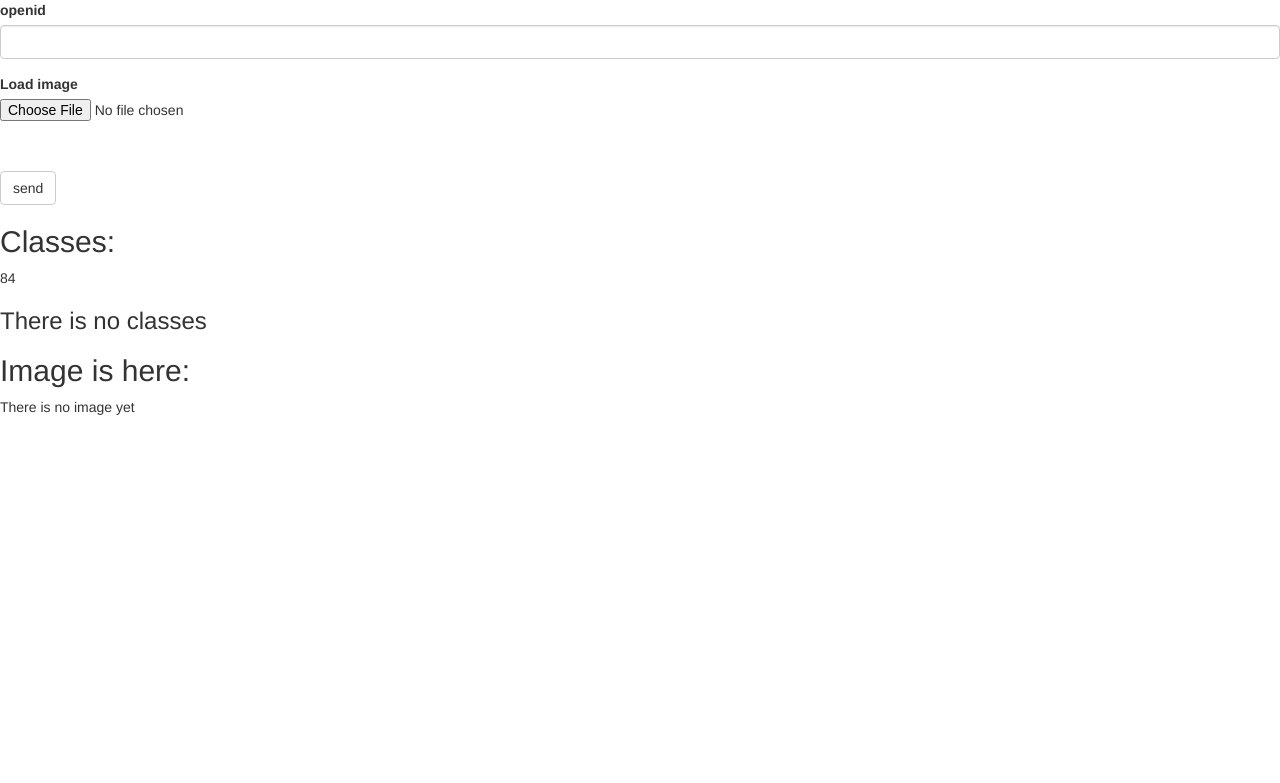
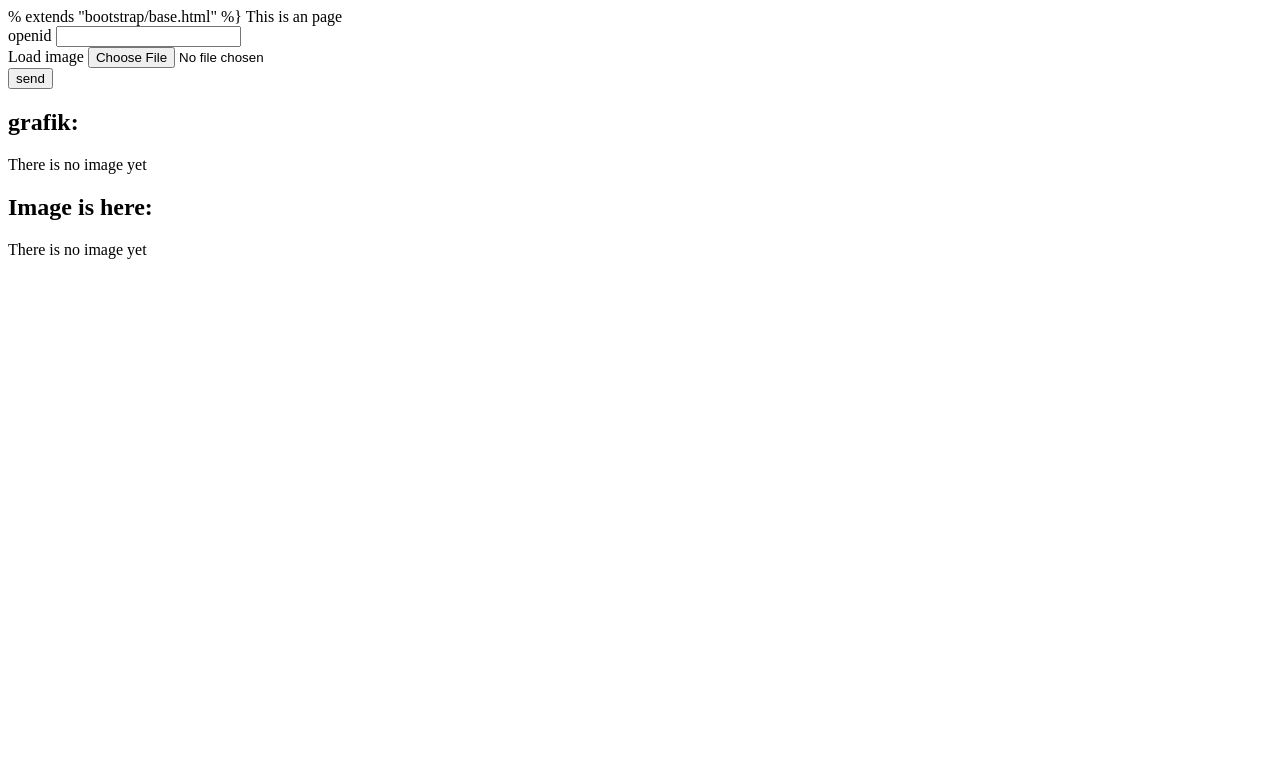
Before and after one commit to Danchao666/lab_iz, a Flask app: page /net in a window 1280 px wide. Shown: the top 783 px of the page. Run offline with Flask 2, Linux system fonts and the light colour scheme; some libraries are stand-ins or nearby versions.

Commit message:
Update net.html

```diff
--- a/templates/net.html
+++ b/templates/net.html
@@ -1,4 +1,4 @@
-{% extends "bootstrap/base.html" %}
+% extends "bootstrap/base.html" %}
 {% import "bootstrap/wtf.html" as wtf %}
 <!-- задаем заголовок страницы -->
 {% block title %}This is an page{% endblock %}
@@ -6,24 +6,22 @@
 {% block content %}
 {{ wtf.quick_form(form, method='post',enctype="multipart/form-data", action="net") }}
 <!-- один из стандартных тэгов html - заголовок второго уровня -->
-<h2>Classes: </h2>
-84
+<h2>grafik: </h2>
 <!-- проверяем есть ли данные классификации -->
-{% if neurodic %}
- <!-- запускаем цикл прохода по словарю и отображаем ключ-значение -->
- <!-- классифицированных файлов -->
- {% for key, value in neurodic.items() %}
- <h3>{{key}}: {{value}}</h3>
- {% endfor %}
+{% if gr_name %}
+ <p>{{gr_name}}
+ <p><img src={{gr_name}}/>
 {% else %}
- <h3> There is no classes </h3>
+ <p> There is no image yet </p>
 {% endif %}
+
+
 <h2>Image is here: </h2>
 <!-- отображаем загруженное изображение с закругленными углами -->
 <!-- если оно есть (после submit) -->
 {% if image_name %}
  <p>{{image_name}}
- <p><img src={{image_name}} class="img-rounded" alt="My Image" width = 224 height=224 />
+ <p><img src={{image_name}}/>
 {% else %}
  <p> There is no image yet </p>
 {% endif %}
```
